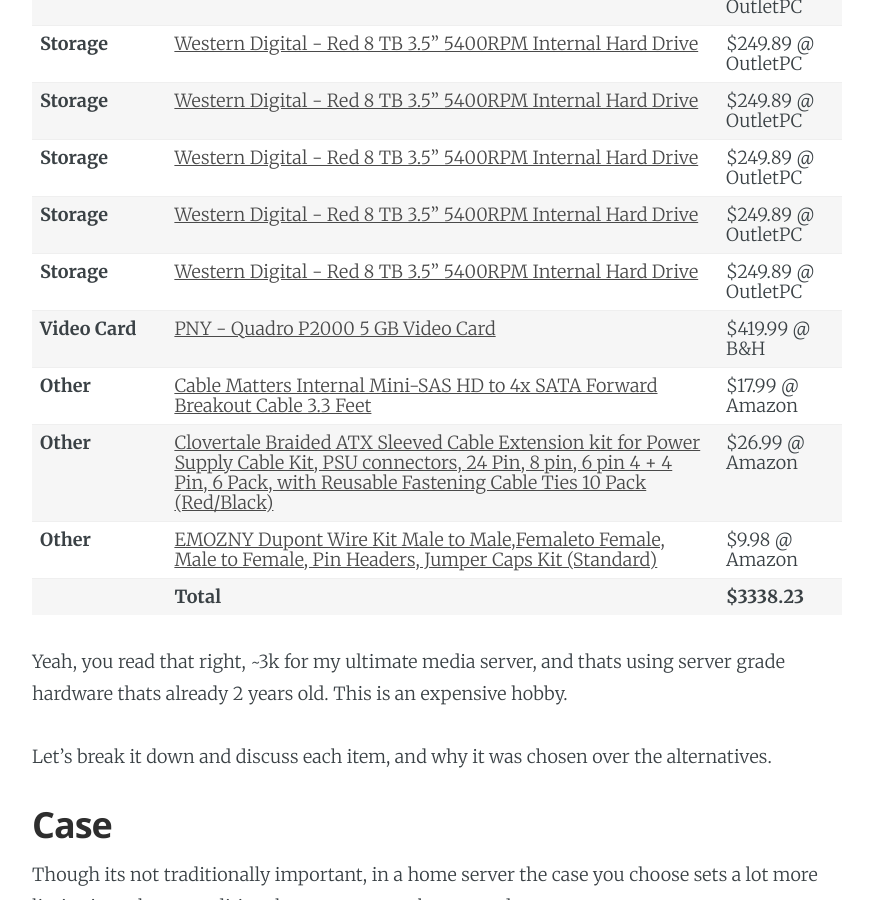
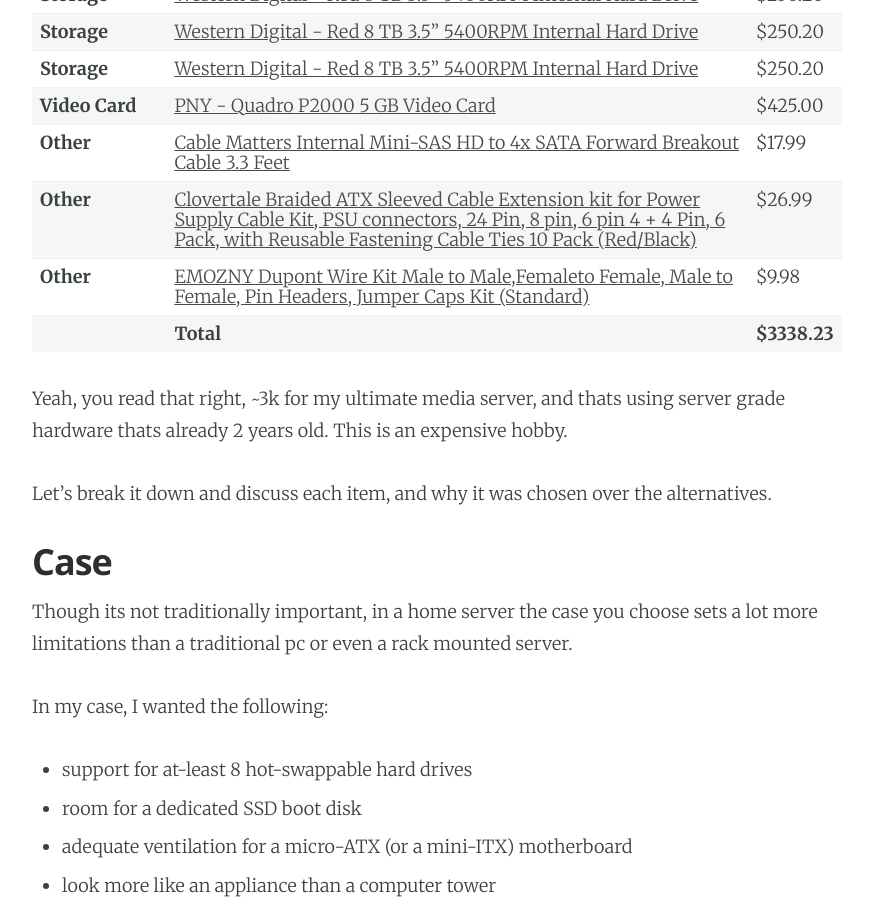
Before and after one commit to AnalogJ/thesparktree-blog, a Jekyll site: the page built from _posts/2019-01-06-utlimate-media-server-build-hardware.md, in a window 1280 px wide and 900 px high, scrolled down 1901 px. Shown: the whole window, without its empty margins (203-1076 px from the left). Built offline with Jekyll 4.4.1, drawn with Linux system fonts in a browser that asks for light colours; nearby versions of some CDN libraries; comment, search, counter and statistics services are not loaded; some of the changed text lies outside the part shown.

Commit message:
added blog post content.

```diff
--- a/_posts/2019-01-06-utlimate-media-server-build-hardware.md
+++ b/_posts/2019-01-06-utlimate-media-server-build-hardware.md
@@ -24,7 +24,7 @@
 
 This series will be broken up into multiple parts
 
-- Part 1 - Hardware
+- **Part 1 - Hardware**
 - Part 2 - Build Log
 - Part 3 - MediaDepot/CoreOS Configuration
 - Part 4 - Application Docker Containers
@@ -38,26 +38,24 @@
 
 Since most of you just care about the part list and the price, lets get that out of the way first:
 
-[PCPartPicker part list](https://pcpartpicker.com/list/rd2mpG) / [Price breakdown by merchant](https://pcpartpicker.com/list/rd2mpG/by_merchant/)
-
 Type|Item|Price
 :----|:----|:----
-**CPU** | [Intel - Xeon E3-1275 V6 3.8 GHz Quad-Core Processor](https://pcpartpicker.com/product/QncMnQ/intel-xeon-e3-1275-v6-38ghz-quad-core-processor-bx80677e31275v6) | $349.99 @ SuperBiiz
-**CPU Cooler** | [Noctua - NH-L9i 33.84 CFM CPU Cooler](https://pcpartpicker.com/product/xxphP6/noctua-cpu-cooler-nhl9i) | $39.95 @ Amazon
-**Motherboard** | [Supermicro - X11SSL-CF Micro ATX LGA1151 Motherboard](https://pcpartpicker.com/product/JxH48d/supermicro-x11ssl-cf-micro-atx-lga1151-motherboard-x11ssl-cf) | $275.00
+**CPU** | [Intel - Xeon E3-1275 V6 3.8 GHz Quad-Core Processor](https://amzn.to/2snR6Bd) | $367.97
+**CPU Cooler** | [Noctua - NH-L9i 33.84 CFM CPU Cooler](https://amzn.to/2Md8P7z) | $39.95
+**Motherboard** | [Supermicro - X11SSL-CF Micro ATX LGA1151 Motherboard](https://amzn.to/2RPHNs8) | $275.00
 **Memory** | [Crucial - 32 GB (2 x 16 GB) DDR4-2400 Memory](https://pcpartpicker.com/product/LXDzK8/crucial-32gb-2-x-16gb-ddr4-2400-memory-ct9029050) | $380.00
 **Power** | [Seasonic SS-350M1U Seasonic Power Supply SS-350M1U EPS 1U ATX12V v23.1 & EPS12V 80PLUS 350W Brown Box](https://pcpartpicker.com/product/xTjWGX/seasonic-ss-350m1u-seasonic-power-supply-ss-350m1u-eps-1u-atx12v-v231-eps12v-80plus-350w-brown-box) | $80.00
-**Case**| U-NAS NSC-810A Server Chassis| $245.00
-**Storage** | [Western Digital - Red 8 TB 3.5" 5400RPM Internal Hard Drive](https://pcpartpicker.com/product/zZKcCJ/western-digital-red-8tb-35-5400rpm-internal-hard-drive-wd80efax) | $249.89 @ OutletPC
-**Storage** | [Western Digital - Red 8 TB 3.5" 5400RPM Internal Hard Drive](https://pcpartpicker.com/product/zZKcCJ/western-digital-red-8tb-35-5400rpm-internal-hard-drive-wd80efax) | $249.89 @ OutletPC
-**Storage** | [Western Digital - Red 8 TB 3.5" 5400RPM Internal Hard Drive](https://pcpartpicker.com/product/zZKcCJ/western-digital-red-8tb-35-5400rpm-internal-hard-drive-wd80efax) | $249.89 @ OutletPC
-**Storage** | [Western Digital - Red 8 TB 3.5" 5400RPM Internal Hard Drive](https://pcpartpicker.com/product/zZKcCJ/western-digital-red-8tb-35-5400rpm-internal-hard-drive-wd80efax) | $249.89 @ OutletPC
-**Storage** | [Western Digital - Red 8 TB 3.5" 5400RPM Internal Hard Drive](https://pcpartpicker.com/product/zZKcCJ/western-digital-red-8tb-35-5400rpm-internal-hard-drive-wd80efax) | $249.89 @ OutletPC
-**Storage** | [Western Digital - Red 8 TB 3.5" 5400RPM Internal Hard Drive](https://pcpartpicker.com/product/zZKcCJ/western-digital-red-8tb-35-5400rpm-internal-hard-drive-wd80efax) | $249.89 @ OutletPC
-**Video Card** | [PNY - Quadro P2000 5 GB Video Card](https://pcpartpicker.com/product/x4bkcf/pny-quadro-p2000-5gb-video-card-vcqp2000-pb) | $419.99 @ B&H
-**Other** | [Cable Matters Internal Mini-SAS HD to 4x SATA Forward Breakout Cable 3.3 Feet](https://www.amazon.com/Cable-Matters-Internal-SFF-8643-Breakout/dp/B01BW1U2L2) | $17.99 @ Amazon
-**Other** | [Clovertale Braided ATX Sleeved Cable Extension kit for Power Supply Cable Kit, PSU connectors, 24 Pin, 8 pin, 6 pin 4 + 4 Pin, 6 Pack, with Reusable Fastening Cable Ties 10 Pack (Red/Black)](https://pcpartpicker.com/product/z8bwrH/clovertale-braided-atx-sleeved-cable-extension-kit-for-power-supply-cable-kit-psu-connectors-24-pin-8-pin-6-pin-4-4-pin-6-pack-with-reusable-fastening-cable-ties-10-pack-redblack) | $26.99 @ Amazon
-**Other** | [EMOZNY Dupont Wire Kit Male to Male,Femaleto Female, Male to Female, Pin Headers, Jumper Caps Kit (Standard)](https://pcpartpicker.com/product/JPrmP6/emozny-dupont-wire-kit-male-to-malefemaleto-female-male-to-female-pin-headers-jumper-caps-kit-standard) | $9.98 @ Amazon
+**Case**| [U-NAS NSC-810A Server Chassis](http://www.u-nas.com/xcart/product.php?productid=17640) | $245.00
+**Storage** | [Western Digital - Red 8 TB 3.5" 5400RPM Internal Hard Drive](https://amzn.to/2SNujdq) | $250.20
+**Storage** | [Western Digital - Red 8 TB 3.5" 5400RPM Internal Hard Drive](https://amzn.to/2SNujdq) | $250.20
+**Storage** | [Western Digital - Red 8 TB 3.5" 5400RPM Internal Hard Drive](https://amzn.to/2SNujdq) | $250.20
+**Storage** | [Western Digital - Red 8 TB 3.5" 5400RPM Internal Hard Drive](https://amzn.to/2SNujdq) | $250.20
+**Storage** | [Western Digital - Red 8 TB 3.5" 5400RPM Internal Hard Drive](https://amzn.to/2SNujdq) | $250.20
+**Storage** | [Western Digital - Red 8 TB 3.5" 5400RPM Internal Hard Drive](https://amzn.to/2SNujdq) | $250.20
+**Video Card** | [PNY - Quadro P2000 5 GB Video Card](https://amzn.to/2D6dKUI) | $425.00
+**Other** | [Cable Matters Internal Mini-SAS HD to 4x SATA Forward Breakout Cable 3.3 Feet](https://amzn.to/2CibYyh) | $17.99
+**Other** | [Clovertale Braided ATX Sleeved Cable Extension kit for Power Supply Cable Kit, PSU connectors, 24 Pin, 8 pin, 6 pin 4 + 4 Pin, 6 Pack, with Reusable Fastening Cable Ties 10 Pack (Red/Black)](https://amzn.to/2D63ITt) | $26.99
+**Other** | [EMOZNY Dupont Wire Kit Male to Male,Femaleto Female, Male to Female, Pin Headers, Jumper Caps Kit (Standard)](https://amzn.to/2VLMX7n) | $9.98
  | **Total** | **$3338.23**
 
 
@@ -76,11 +74,11 @@
 - look more like an appliance than a computer tower
 - have the smallest footprint possible.
 
-I decided to go with the NSC-810A by U-NAS. It's a bit on the expensive side when it comes to a case, but it provides me with the room to use a
+I decided to go with the [NSC-810A by U-NAS](http://www.u-nas.com/xcart/product.php?productid=17640). It's a bit on the expensive side when it comes to a case, but it provides me with the room to use a
 micro-ATX motherboard, while still supporting 8 hot-swappable hard drives in a small footprint. And it doesn't look that bad either,
 which is important for a server that's sitting on my shelf, rather than a server rack in the basement.
 
-<<IMAGE OF CASE HERE>>
+![nsc-810a]({{ site.url }}/assets/images/nas/unas-nsc-810A.jpg)
 
 | Specification | Value |
 | --- | --- |
@@ -122,16 +120,15 @@
 | 7 | 2017-Jan | V6 | Kaby Lake | 1151, 2066 |
 | 8 | 2017-Oct	| | Coffee Lake	| |
 
-Given these requirements I decided to go with a Xeon V6 processor. Specifically the Xeon E3-1275V6.
+Given these requirements I decided to go with a Xeon V6 processor. Specifically the [Xeon E3-1275V6](https://amzn.to/2snR6Bd).
 
-You might think that the Xeon E3-1275V6 is probably overkill for a simple NAS, and you're not wrong.
+You might think that the Xeon [Xeon E3-1275V6](https://amzn.to/2snR6Bd) is probably overkill for a simple NAS, and you're not wrong.
 The reason I chose is is that my server is not a simple NAS, it'll be running a bunch of applications in parallel 24x7 and I
 wanted the highest multi-core and CPU clock I could get without breaking the bank.
 
 If you're not going to be running as many workloads on your home server as I am feel free to dial back the power (and cost) of your CPU. **However I would stay away from the E3-1220V6 or below as it only has 2 cores vs 4 cores for E3-1230V6 and above**
 
-<<IMAGE OF CPU HERE>>
-
+![xeon e3-1275V6]({{ site.url }}/assets/images/nas/xeon-e3-1275V6.jpg)
 
 | Specification | Value |
 | --- | --- |
@@ -167,7 +168,7 @@
 
 Thankfully Noctura releases TDP guidelines for all their fans, including the [NH-L9i](https://noctua.at/en/nh_l9i_tdp_guidelines). Though our exact CPU model is not listed as compatible, we can see that the fan can handle ~91W TDP from Kaby Lake processors, which higher than our expected TDP of 71W.
 
-<<IMAGE OF CPU COOLER HERE>>
+![noctua nh-l9i]({{ site.url }}/assets/images/nas/noctua-nh-l9i.jpg)
 
 ## Motherboard
 
@@ -194,7 +195,7 @@
 - [Supermicro Motherboard Matrix](https://www.supermicro.com/support/resources/MB_matrix.php) - compare/filter all Supermicro motherboards
 - [Supermicro Product Naming Conventions](https://www.supermicro.com/products/Product_Naming_Convention/Naming_MBD_Intel_UP.cfm) - helped me decode the motherboard feature just by glancing at model numbers
 
-After comparing features and looking at prices, I settled on the [X11SSL-CF](https://www.supermicro.com/products/motherboard/Xeon/C236_C232/X11SSL-CF.cfm) motherboard by Supermicro.
+After comparing features and looking at prices, I settled on the [X11SSL-CF motherboard by Supermicro](https://amzn.to/2RPHNs8).
 
 Before we dive into why, lets take a look at some other motherboards I considered, but ultimately decided against:
 
@@ -229,7 +230,8 @@
 | SAS | 2x mini-SAS HD (SFF8643) SAS3 |
 | Remote Management | [IPMI](https://www.supermicro.com/en/solutions/management-software/bmc-resources) |
 
-<<IMAGE OF MOTHERBOARD HERE>>
+![supermicro x11ssl-cf]({{ site.url }}/assets/images/nas/supermicro-x11ssl-cf.jpg)
+
 
 ### Compromises
 
@@ -263,7 +265,7 @@
 
 I ended up going with Crucial RAM that was compatible on paper, even though it wasn't on the official compatibility list because I wanted to save money and it had been tested working on the same model motherboard.
 
-# Power Supply (PSU)
+## Power Supply (PSU)
 
 We're looking for a PSU that is:
 
@@ -276,16 +278,17 @@
 - [80 PLUS Certified](https://www.tomshardware.com/reviews/psu-buying-guide,2916-5.html) - Power efficient since we're running 24x7
 - Quiet (server PSU's are known to be jet-engine loud)
 
-The only real PSU that matches these requirements is the Seasonic SS-300M1U and Seasonic SS-350M1U. I decided to go with the SS-350M1U as I felt the extra power was necessary with my dedicated video card. With just storage drives you may be fine with just the SS-300M1U.
+The only real PSU that matches these requirements is the Seasonic SS-300M1U and Seasonic SS-350M1U. I decided to go with the [SS-350M1U](https://pcpartpicker.com/product/xTjWGX/seasonic-ss-350m1u-seasonic-power-supply-ss-350m1u-eps-1u-atx12v-v231-eps12v-80plus-350w-brown-box) as I felt the extra power was necessary with my dedicated video card. With just storage drives you may be fine with just the SS-300M1U.
 
 | Specification | Value |
 | --- | --- |
+| Model | Seasonic SS-350M1U |
 | Wattage | 350W |
 | Efficiency | 80 PLUS |
 | Cabling | Modular |
 [source](http://www2.seasonic.com/product/ss-350-m1u-active-pfc-f0/)
 
-<<IMAGE OF PSU HERE>>
+![seasonic SS-350M1U]({{ site.url }}/assets/images/nas/seasonic-SS-350M1U.png)
 
 ### Compromises
 
@@ -316,7 +319,7 @@
 | Form Factor | 4.40" H x 7.90" L, Single Slot |
 [source](https://www.pny.com/nvidia-quadro-p2000)
 
-<<IMAGE OF VIDEO CARD>>
+![nvidia quadro p2000]({{ site.url }}/assets/images/nas/nvidia-quadro-p2000.jpeg)
 
 ### Compromises
 
```
Also changed, not shown: other parts of _posts/2019-01-06-utlimate-media-server-build-hardware.md (+7 -3 lines), assets/images/nas/noctua-nh-l9i.jpg (added), assets/images/nas/nvidia-quadro-p2000.jpeg (added), assets/images/nas/seasonic-SS-350M1U.png (added), assets/images/nas/supermicro-x11ssl-cf.jpg (added), assets/images/nas/xeon-e3-1275V6.jpg (added), 1 other file.
